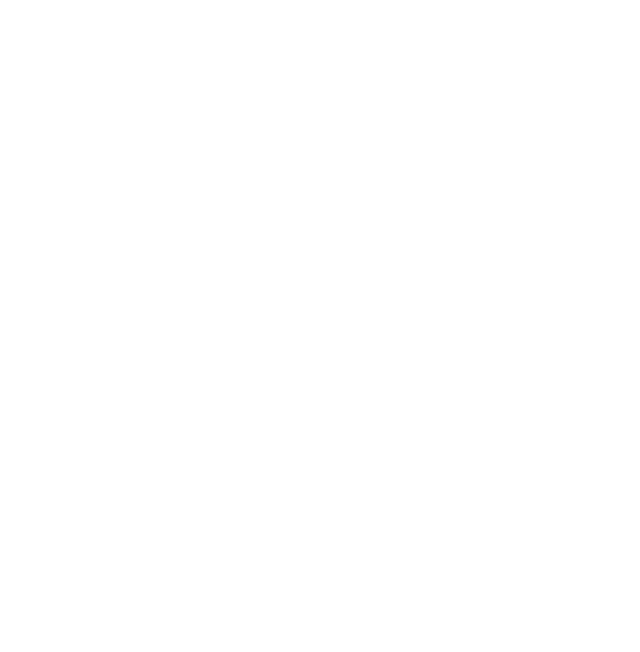
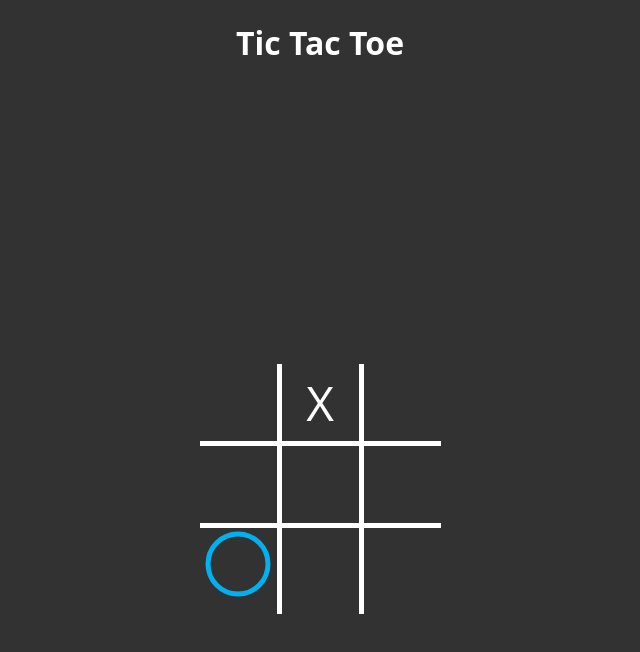
Before and after one commit to SilvanStuber/tic-tac-toe, a plain HTML site: page index.html in a window 1280 px wide. Shown: the whole page, without its empty margins (320-960 px from the left). Drawn offline with Linux system fonts and the light colour scheme.

Commit message:
generate content circle

```diff
--- a/index.html
+++ b/index.html
@@ -1,13 +1,14 @@
 <!DOCTYPE html>
 <html lang="en">
-<head>
-    <meta charset="UTF-8">
-    <meta name="viewport" content="width=device-width, initial-scale=1.0">
-    <link rel="stylesheet" href="style.css">
+  <head>
+    <meta charset="UTF-8" />
+    <meta name="viewport" content="width=device-width, initial-scale=1.0" />
+    <link rel="stylesheet" href="style.css" />
+    <title>Tic Tac Toe</title>
+  </head>
+  <body onload="init()">
+    <h1>Tic Tac Toe</h1>
+    <div id="content"></div>
     <script src="script.js"></script>
-    <title>Tic Tac Toe</title>
-</head>
-<body>
-
-</body>
+  </body>
 </html>
--- a/script.js
+++ b/script.js
@@ -0,0 +1,84 @@
+let fields = [
+    null,
+    'cross',
+    null,
+    null,
+    null,
+    null,
+    'circle',
+    null,
+    null,
+];
+
+function init() {
+    render();
+}
+
+function createAnimatedCircle() {
+    // Erstellen des SVG-Elements
+    const svgNS = "http://www.w3.org/2000/svg";
+    let svg = document.createElementNS(svgNS, "svg");
+    svg.setAttribute("width", "70px");
+    svg.setAttribute("height", "70px");
+
+    // Erstellen des Kreis-Elements
+    let circle = document.createElementNS(svgNS, "circle");
+    circle.setAttribute("cx", "35");
+    circle.setAttribute("cy", "35");
+    circle.setAttribute("r", "30");
+    circle.setAttribute("fill", "none");
+    circle.setAttribute("stroke", "#00B0EF");
+    circle.setAttribute("stroke-width", "5");
+    circle.setAttribute("stroke-dasharray", "188.4"); // Umfang des Kreises
+    circle.setAttribute("stroke-dashoffset", "188.4");
+
+    // Hinzufügen der Animation
+    circle.style.animation = "fillCircle 2s ease forwards";
+
+    // Hinzufügen des Kreises zum SVG-Element
+    svg.appendChild(circle);
+
+    // Rückgabe des SVG-Elements als HTML-String
+    return svg.outerHTML;
+}
+
+function render() {
+    let content = document.getElementById('content');
+    let tableHTML = '<table>';
+
+    for (let i = 0; i < fields.length; i++) {
+        if (i % 3 === 0) {
+            tableHTML += '<tr>';
+        }
+
+        let cellContent = '';
+        if (fields[i] === 'circle') {
+            cellContent = createAnimatedCircle();
+        } else if (fields[i] === 'cross') {
+            cellContent = 'X';
+        }
+
+        tableHTML += `<td>${cellContent}</td>`;
+
+        if (i % 3 === 2) {
+            tableHTML += '</tr>';
+        }
+    }
+
+    tableHTML += '</table>';
+    content.innerHTML = tableHTML;
+}
+
+// Stellen Sie sicher, dass der CSS-Code für die Animation im Dokument vorhanden ist
+const style = document.createElement('style');
+style.innerHTML = `
+    @keyframes fillCircle {
+        to {
+            stroke-dashoffset: 0;
+        }
+    }
+`;
+document.head.appendChild(style);
+
+// Initialisierung des Spiels
+init();
--- a/style.css
+++ b/style.css
@@ -0,0 +1,48 @@
+body {
+    font-family: 'Open Sans', sans-serif;
+    background-color: #323232;
+    margin: 0 auto;
+    color: white;
+}
+
+h1 {
+   text-align: center;
+}
+
+#content {
+    margin-top: 300px;
+    display: flex;
+    justify-content: center;
+    align-items: center;
+
+}
+
+table {
+    border-collapse: collapse;
+}
+
+table td {
+    width: 75px;
+    height: 75px;
+    border: 5px solid white;
+    text-align: center;
+    vertical-align: middle;
+    font-size: 48px;
+    background-color: transparent;
+}
+
+table tr:first-child td {
+    border-top: 0;
+}
+
+table tr td:first-child {
+    border-left: 0;
+}
+
+table tr:last-child td {
+    border-bottom: 0;
+}
+
+table tr td:last-child {
+    border-right: 0;
+}
```
